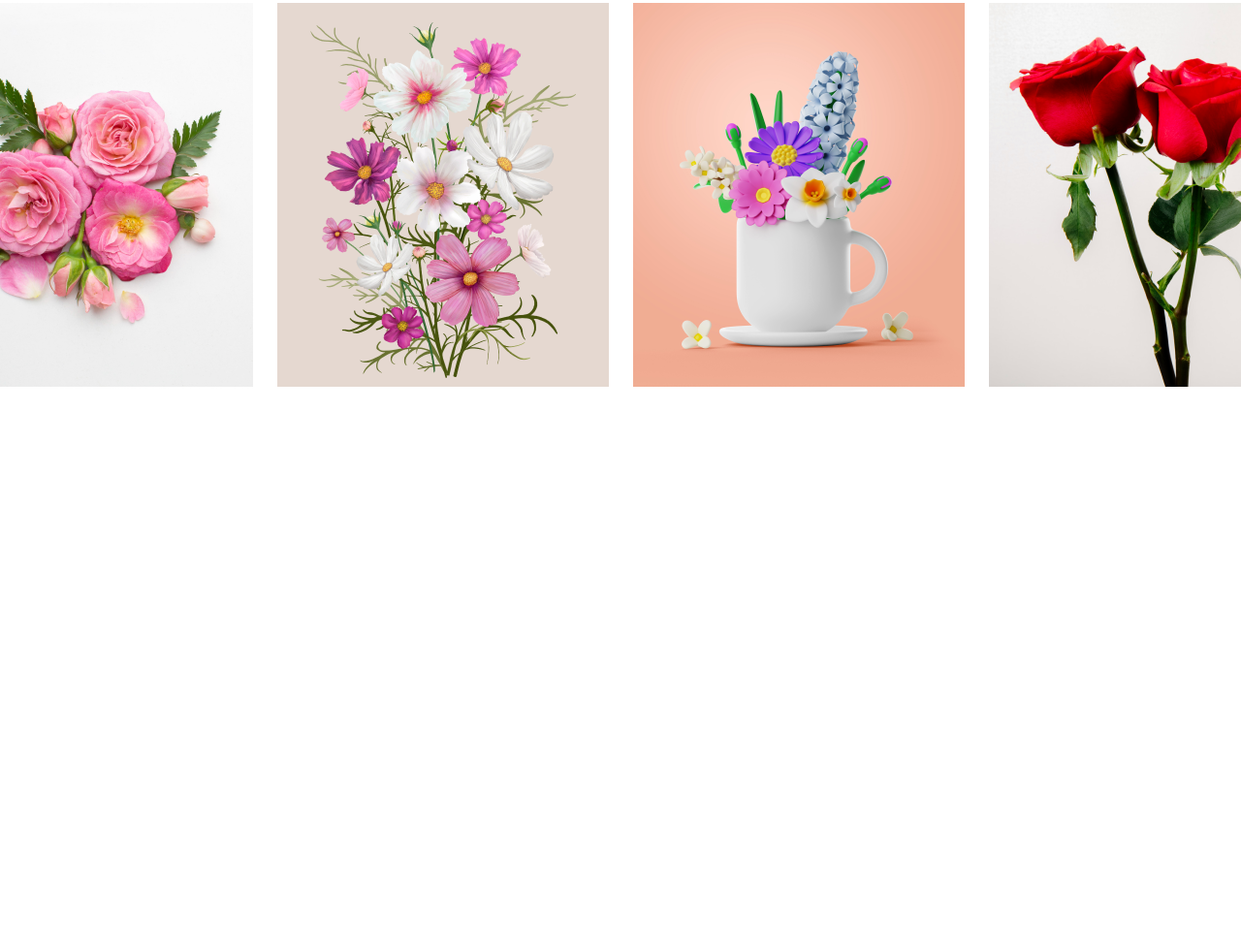
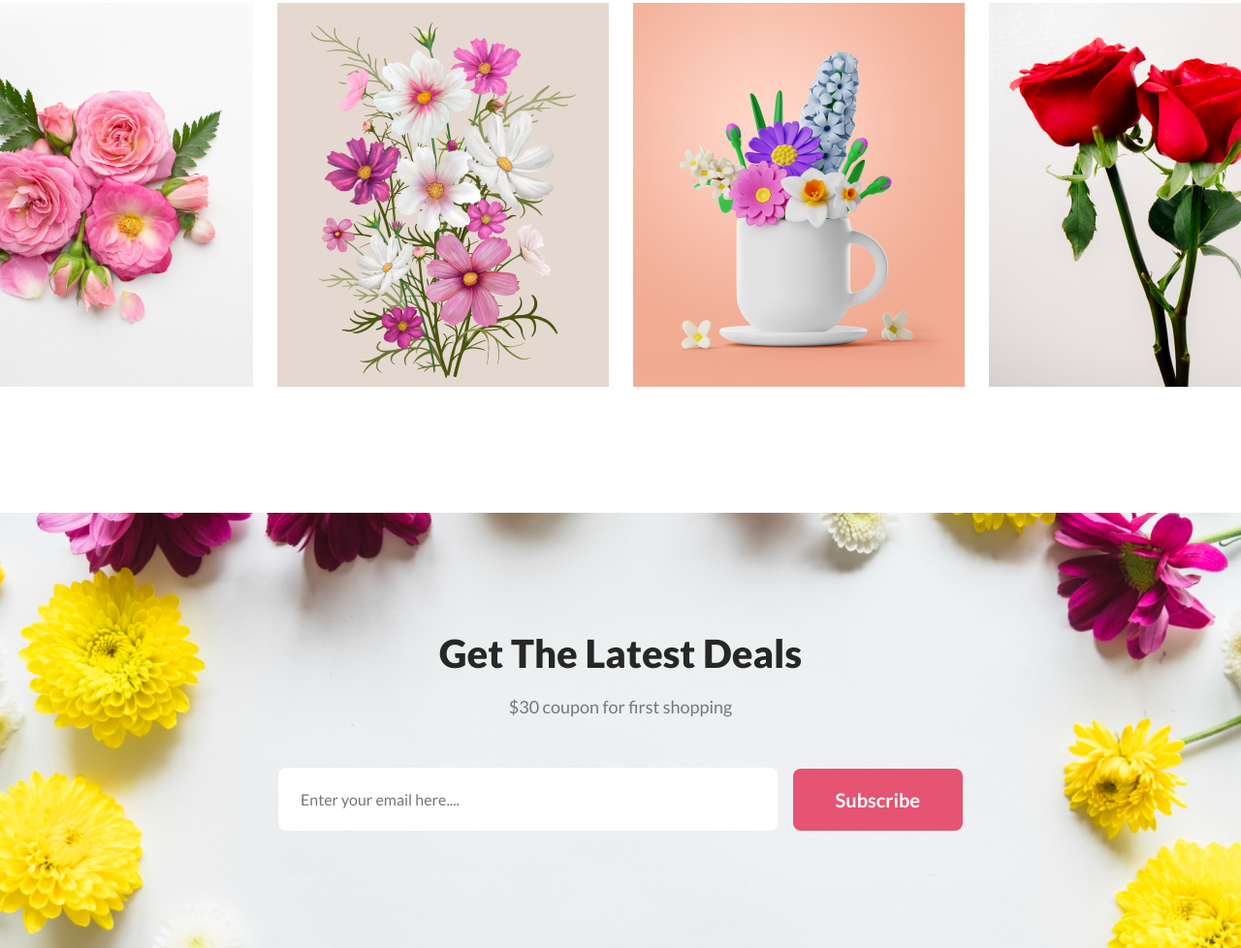
Before and after one commit to Ahnaf1111/flower-site, a plain HTML site: page index.html in a window 1280 px wide. Shown: the part 3151-4129 px from the top of the page at 97% size. Before the commit the page ends 3550 px from the top, so only its background shows below. Drawn offline with Linux system fonts and the light colour scheme.

Commit message:
adding letest deals section

```diff
--- a/index.html
+++ b/index.html
@@ -93,6 +93,16 @@
                 <img src="Flower Asset/Rectangle 6.png" alt="">
             </div>
         </section>
+        <section class="email">
+            <div class="mail-text">
+                <h3 class="section-title-primary">Get The Latest Deals</h3>
+                <p class="p-primary">$30 coupon for first shopping</p>
+            </div>
+            <div class="inp-mail">
+                <input placeholder="Enter your email here...." type="text">
+                <button class="btn-primary">Subscribe</button>
+            </div>
+        </section>
     </main>
     <footer>
 
--- a/style.css
+++ b/style.css
@@ -148,3 +148,38 @@ section{
     align-items: center;
     justify-content: center;
 }
+/* email style*/
+.email{
+    background-image: url(bg.png);
+    background-repeat: no-repeat;
+    background-size: cover;
+    background-position: center;
+
+}
+.mail-text{
+    text-align: center;
+    padding-top: 121px;
+}
+.mail-text>h3{
+    margin-bottom: 16px;
+}
+.mail-text{
+    margin-bottom: 48px;
+}
+.inp-mail{
+    padding: 0 287px 121px;
+    display: flex;
+    align-items: center;
+    justify-content: center;
+    gap: 16px;
+}
+.inp-mail > input[type=text]{
+    width: 700px;
+    padding: 23px;
+    border: 0;
+    color: rgba(39, 39, 39, 0.60);
+    font-size: 16px;
+    font-weight: 400;
+    border-radius: 8px;
+    outline: #FFF;
+}
```
Also changed, not shown: bg.png (renamed from Flower Asset/bg.png).
